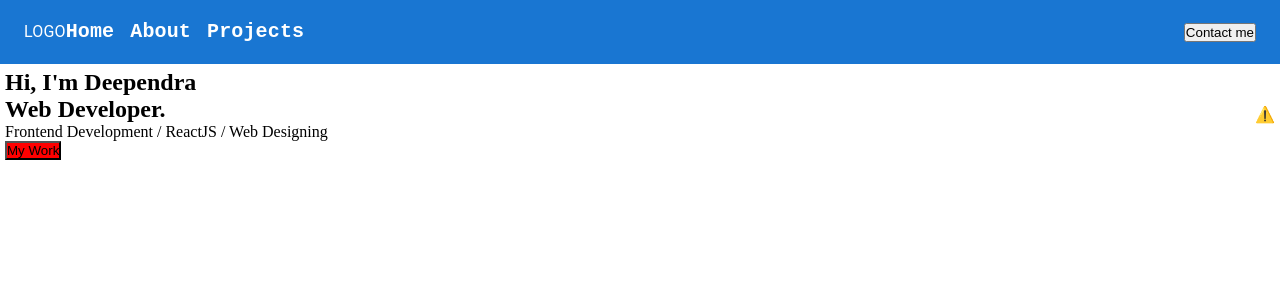
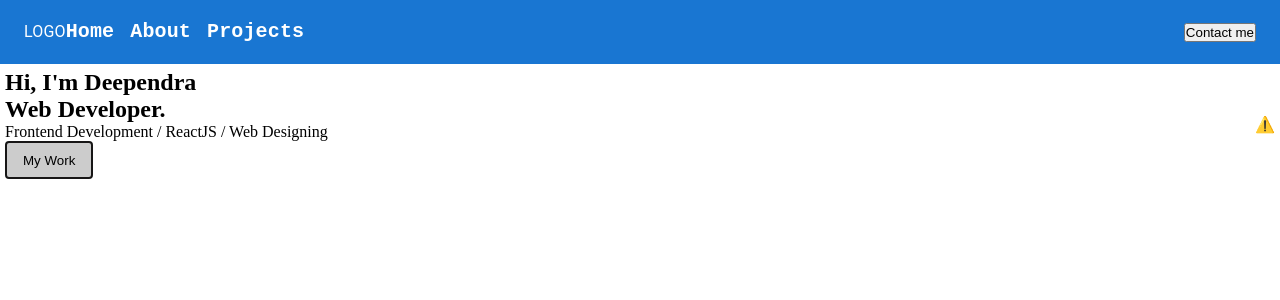
Before and after one commit to Bharti277/react-portfolio, a React (Create React App) app: page / in a window 1280 px wide. Shown: the top 300 px of the page. Built offline with nearby package versions, Linux system fonts and the light colour scheme; no server answers.

Commit message:
home css wip

```diff
--- a/src/components/Home.css
+++ b/src/components/Home.css
@@ -9,5 +9,9 @@
     justify-content: space-between;
 }
 .home_container .btn{
-    background-color: red;
+    background-color: #ccc;
+    padding: 0.6rem 1rem;
+    cursor: pointer;
+    border: 2px solid rgb(23, 22, 22);
+    border-radius: 4px;
 }
```
